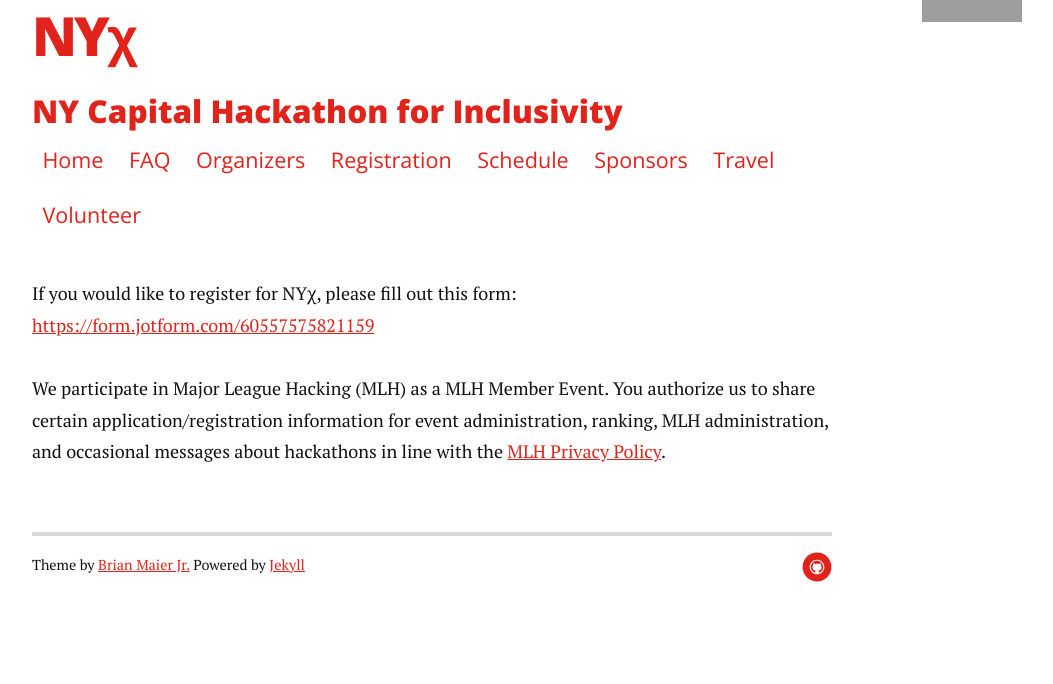
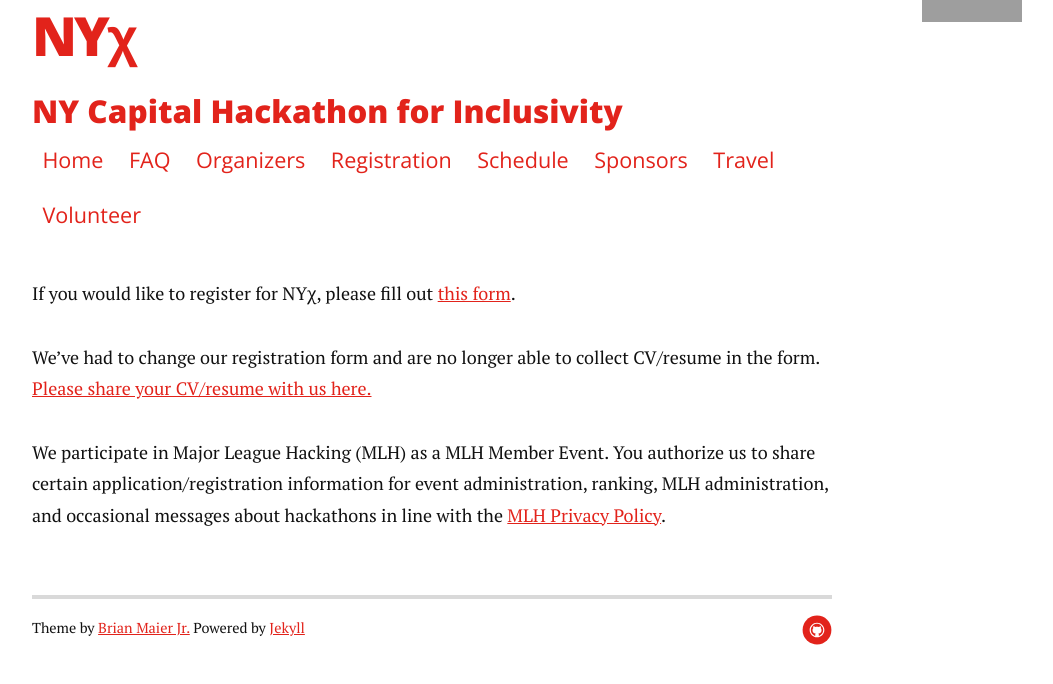
Before and after one commit to nychi/nychi.github.io, a Jekyll site: the page built from registration.md, in a window 1280 px wide. Shown: the top 684 px of the page, without its empty margins (208-1261 px from the left). Built offline with Jekyll 4.4.1, drawn with Linux system fonts in a browser that asks for light colours; nearby versions of some CDN libraries; grey boxes are pictures that could not be loaded.

Commit message:
changed registration

```diff
--- a/registration.md
+++ b/registration.md
@@ -3,6 +3,8 @@
 title: Registration
 ---
 
-If you would like to register for NY&chi;, please fill out this form: <https://form.jotform.com/60557575821159>
+If you would like to register for NY&chi;, please fill out [this form](https://www.eventbrite.com/e/ny-new-york-capital-hackathon-for-inclusivity-tickets-24264378409).
+
+We've had to change our registration form and are no longer able to collect CV/resume in the form.  [Please share your CV/resume with us here.](https://www.dropbox.com/request/3o5QaZTBC7PxXzf0fsCq)
 
 We participate in Major League Hacking (MLH) as a MLH Member Event. You authorize us to share certain application/registration information for event administration, ranking, MLH administration, and occasional messages about hackathons in line with the [MLH Privacy Policy](http://mlh.io/privacy).
```
